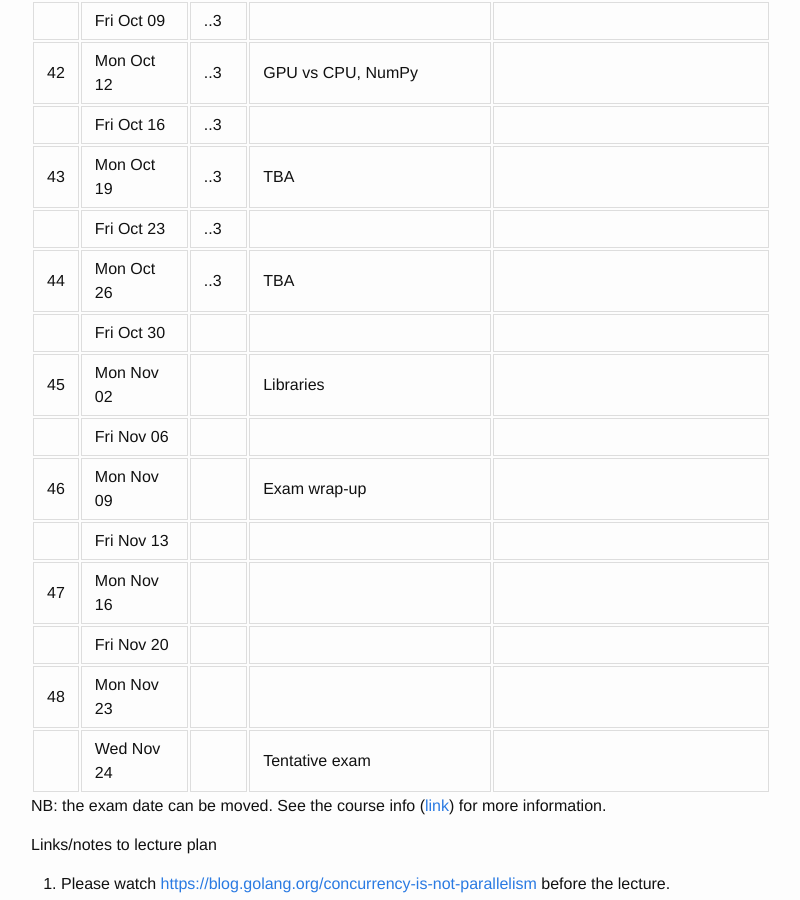
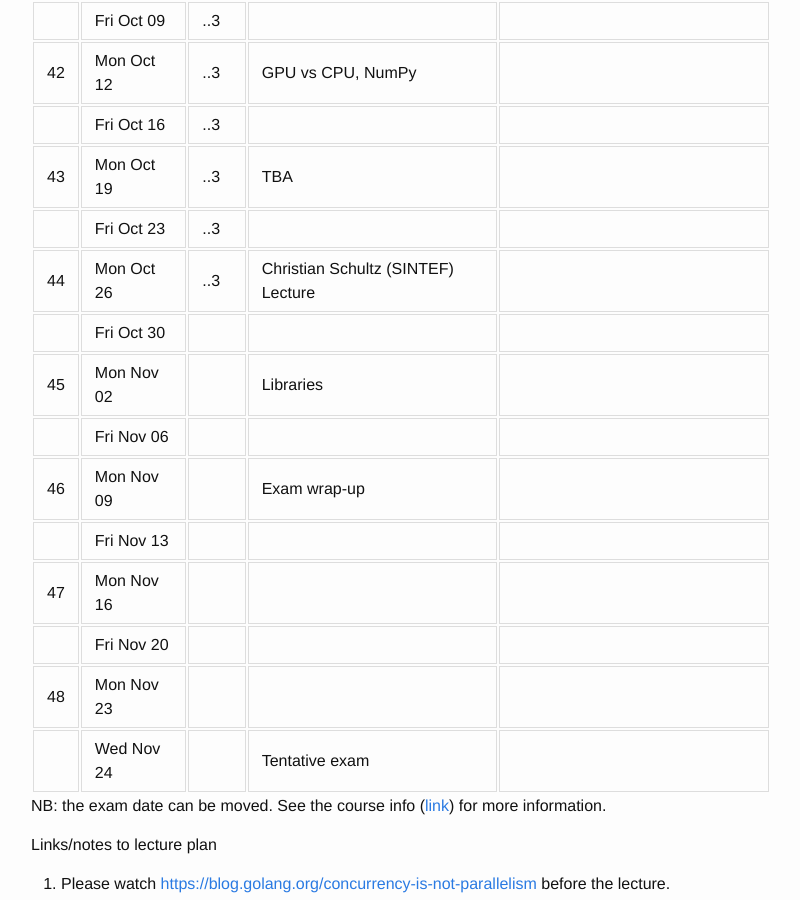
Before and after one commit to uit-inf-3201-h20/uit-inf-3201-h20.github.io, a Jekyll site: the page built from index.md, in a window 1280 px wide and 900 px high, scrolled down 2065 px. Shown: the whole window, without its empty margins (239-1039 px from the left). Built offline with Jekyll 4.4.1, drawn with Linux system fonts in a browser that asks for light colours; our own code applies the rules of GitHub Pages for plain Markdown files.

Commit message:
Update index.md

```diff
--- a/index.md
+++ b/index.md
@@ -65,7 +65,7 @@ Lecture notes/handouts: see files/lectures in Canvas.
 |     | Fri Oct 16  | ..3 |                                     |                                         |
 | 43  | Mon Oct 19  | ..3 | TBA                                 |                                         |
 |     | Fri Oct 23  | ..3 |                                     |                                         |
-| 44  | Mon Oct 26  | ..3 | TBA                                 |                                         |
+| 44  | Mon Oct 26  | ..3 |Christian Schultz (SINTEF) Lecture   |                                         |
 |     | Fri Oct 30  |     |                                     |                                         |
 | 45  | Mon Nov 02  |     | Libraries                           |                                         |
 |     | Fri Nov 06  |     |                                     |                                         |
```
